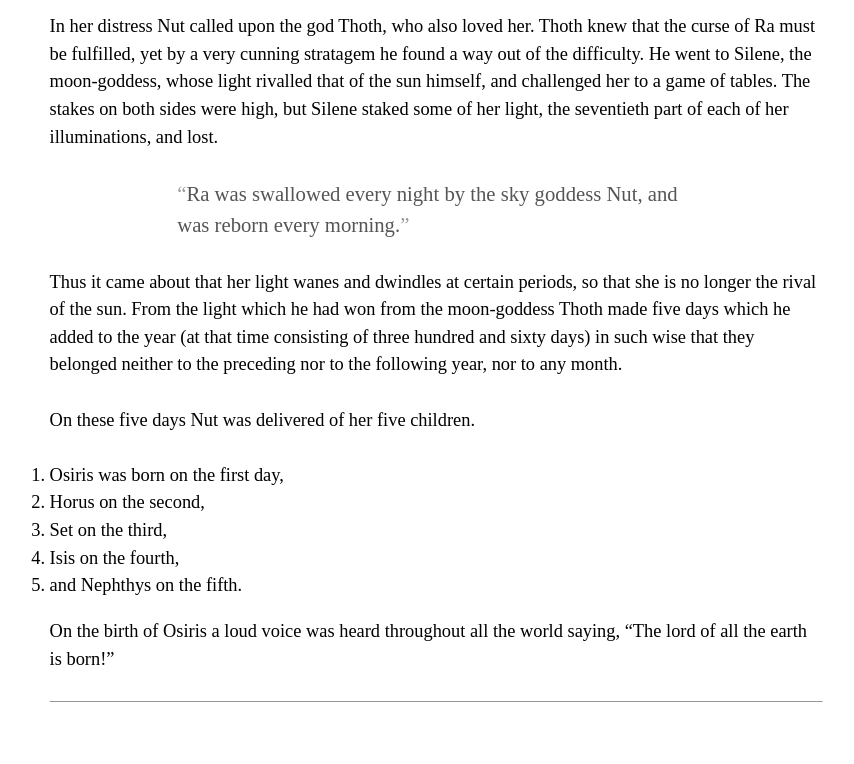
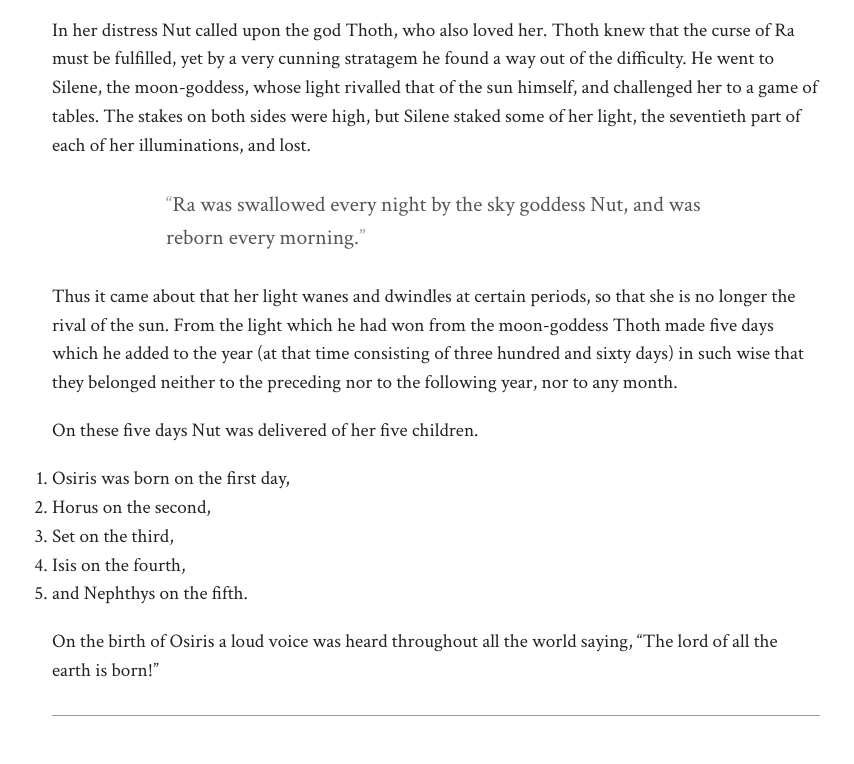
Before and after one commit to zhaojanelle/responsive-typography, a plain HTML site: page index.html in a window 1280 px wide. Shown: the part 258-1022 px from the top of the page, without its empty margins (204-1058 px from the left). Before the commit the page ends 988 px from the top, so only its background shows below. Drawn offline with Linux system fonts and the light colour scheme.

Commit message:
fixed formatting issues

```diff
--- a/css/main.css
+++ b/css/main.css
@@ -10,24 +10,40 @@ html {
   -ms-text-size-adjust: 100%;
   -webkit-text-size-adjust: 100%;
   text-size-adjust: 100%;
-  font-family: "Crimson Text"
+  font-family: "Crimson Text";
   color: #222;
+  line-height: 1.3;
 }
 
 *, *::before, *::after {
   box-sizing: inherit;
 }
 
+body {
+  margin: 0;
+}
+
+header {
+  margin: 0 0 1rem;
+}
+
 article {
   max-width: 43em;
+  margin: 0 auto;
+  padding: 1.5rem;
 }
 
 article h1 {
   font-weight: normal;
+  margin: 0;
 }
 
 article header {
   border-bottom: 1px solid #999;
+}
+
+article p {
+  margin: 0 0 1rem;
 }
 
 article header p {
@@ -36,60 +52,47 @@ article header p {
 
 article > p:last-child {
   border-bottom: 1px solid #999;
+  padding-bottom: 1.5rem;
+}
+
+article ol {
+  padding-left: 1rem;
 }
 
 blockquote {
   max-width: 25em;
   color: #555;
   font-size: 1.125rem;
+  margin: 1.5rem auto;
 }
 
 .quote {
   color: #999;
 }
 
-@media only screen and (min-width: 90em) {
+@media only screen and (min-width: 38em) {
 
+  html {
+    font-size: 110%;
+    line-height: 1.4;
+  }
 }
 
 @media only screen and (min-width: 60em) {
 
   html {
-    font-size: 1.15rem;
+    font-size: 120%;
     line-height: 1.5;
-  }
-
-  article {
-    min-width: 42em;
-    position: absolute;
-    left: 50%;
-    transform: translateX(-50%);
-  }
-
-  h1 {
-    margin: 0;
-  }
-
-  article p {
-    margin: 0 0 1.5rem;
-  }
-
-  header {
-    margin: 0 0 1.5rem;
   }
 
   article ol {
     padding-left: 0;
   }
+}
 
-  article > p:last-child {
-    padding-bottom: 1.5rem;
-  }
+@media only screen and (min-width: 90em) {
 
-  blockquote {
-    position: relative;
-    left: 50%;
-    transform: translateX(-50%);
-    margin: 1.5rem 0;
+  html {
+    font-size: 130%;
   }
 }
```
